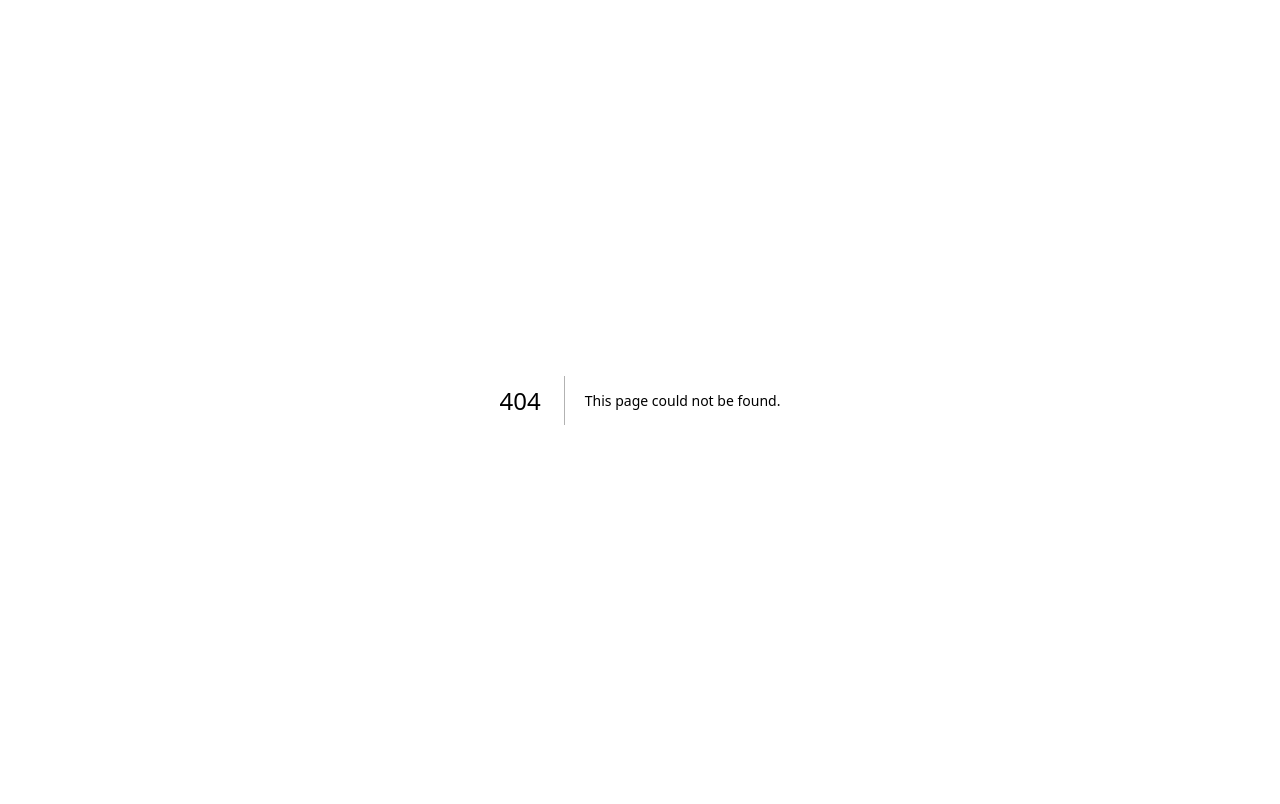
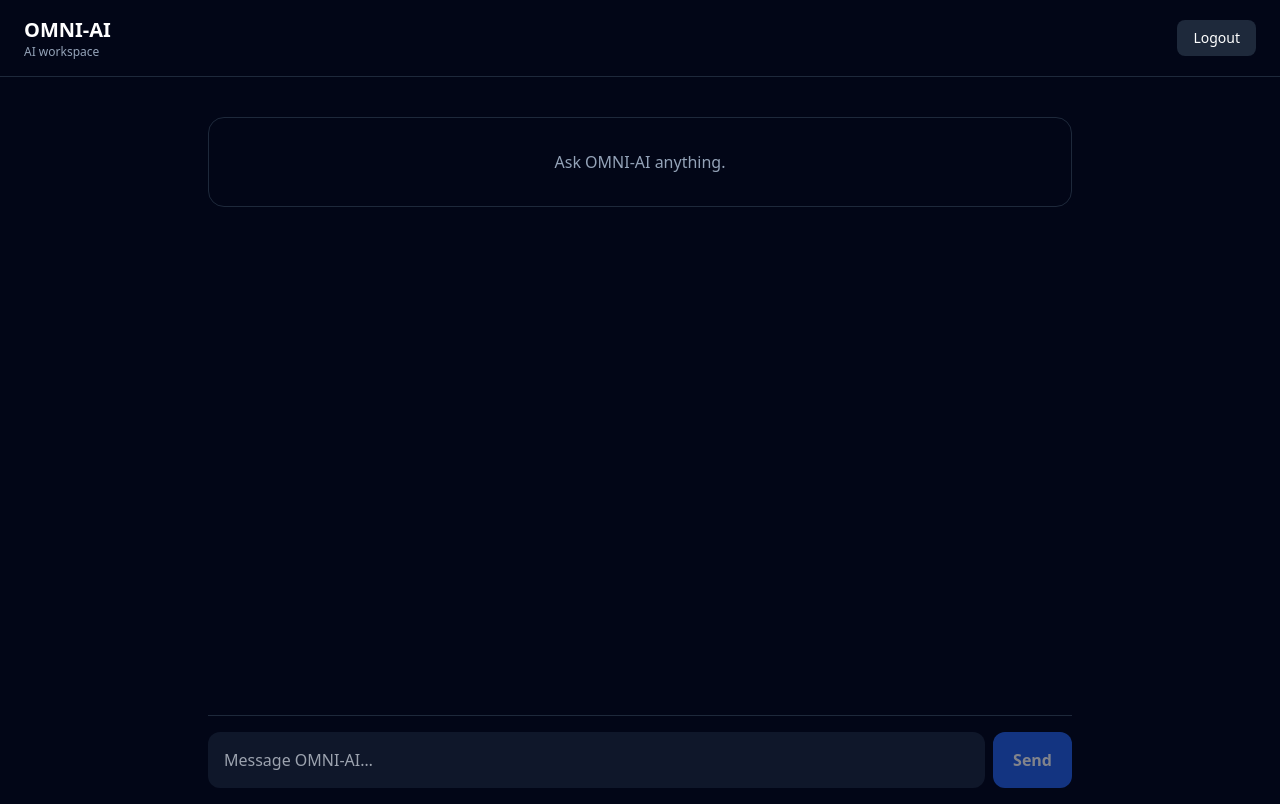
Before and after one commit to HimmatSinghGohil/omni-ai, a Next.js app: page /chat in a window 1280 px wide. Before the commit this address had no page. Built offline with nearby package versions, Linux system fonts and the light colour scheme; sample sign-in values are in the browser's storage.

Commit message:
feat: add authenticated chat page

```diff
--- /dev/null
+++ b/src/pages/chat.tsx
@@ -0,0 +1,66 @@
+import { FormEvent, useEffect, useState } from 'react';
+
+export default function ChatPage() {
+  const [token, setToken] = useState<string | null>(null);
+  const [input, setInput] = useState('');
+  const [messages, setMessages] = useState<Array<{ role: 'user' | 'assistant'; content: string }>>([]);
+  const [loading, setLoading] = useState(false);
+  const [error, setError] = useState('');
+
+  useEffect(() => {
+    const saved = localStorage.getItem('omni_ai_token');
+    setToken(saved);
+    if (!saved) window.location.href = '/login';
+  }, []);
+
+  async function send(event: FormEvent) {
+    event.preventDefault();
+    const text = input.trim();
+    if (!text || !token || loading) return;
+    setInput('');
+    setError('');
+    setMessages(prev => [...prev, { role: 'user', content: text }]);
+    setLoading(true);
+    try {
+      const response = await fetch('/api/ai/chat', {
+        method: 'POST',
+        headers: { 'Content-Type': 'application/json', Authorization: `Bearer ${token}` },
+        body: JSON.stringify({ input: text }),
+      });
+      const data = await response.json().catch(() => null);
+      if (!response.ok) throw new Error(data?.error || `AI request failed (${response.status})`);
+      const answer = data?.output ?? data?.response ?? data?.message ?? JSON.stringify(data);
+      setMessages(prev => [...prev, { role: 'assistant', content: String(answer) }]);
+    } catch (e) {
+      setError(e instanceof Error ? e.message : 'AI request failed');
+    } finally {
+      setLoading(false);
+    }
+  }
+
+  function logout() {
+    localStorage.removeItem('omni_ai_token');
+    window.location.href = '/login';
+  }
+
+  return (
+    <main className="min-h-screen bg-slate-950 text-white">
+      <header className="flex items-center justify-between border-b border-slate-800 px-6 py-4">
+        <div><h1 className="text-xl font-bold">OMNI-AI</h1><p className="text-xs text-slate-400">AI workspace</p></div>
+        <button onClick={logout} className="rounded-lg bg-slate-800 px-4 py-2 text-sm">Logout</button>
+      </header>
+      <section className="mx-auto flex min-h-[calc(100vh-73px)] max-w-4xl flex-col p-4">
+        <div className="flex-1 space-y-4 overflow-y-auto py-6">
+          {messages.length === 0 && <div className="rounded-2xl border border-slate-800 p-8 text-center text-slate-400">Ask OMNI-AI anything.</div>}
+          {messages.map((message, index) => <div key={index} className={`rounded-2xl p-4 ${message.role === 'user' ? 'ml-8 bg-blue-700' : 'mr-8 bg-slate-900 border border-slate-800'}`}><div className="mb-1 text-xs uppercase text-slate-300">{message.role}</div><div className="whitespace-pre-wrap">{message.content}</div></div>)}
+          {loading && <div className="mr-8 rounded-2xl border border-slate-800 bg-slate-900 p-4 text-slate-400">Thinking…</div>}
+        </div>
+        {error && <div className="mb-3 rounded-lg bg-red-950 p-3 text-sm text-red-300">{error}</div>}
+        <form onSubmit={send} className="flex gap-2 border-t border-slate-800 pt-4">
+          <input value={input} onChange={e => setInput(e.target.value)} placeholder="Message OMNI-AI…" className="flex-1 rounded-xl bg-slate-900 p-4 outline-none ring-blue-600 focus:ring-2" disabled={!token || loading} />
+          <button disabled={!token || loading || !input.trim()} className="rounded-xl bg-blue-600 px-5 font-semibold disabled:opacity-50">Send</button>
+        </form>
+      </section>
+    </main>
+  );
+}
```
